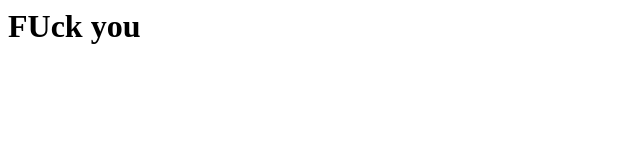
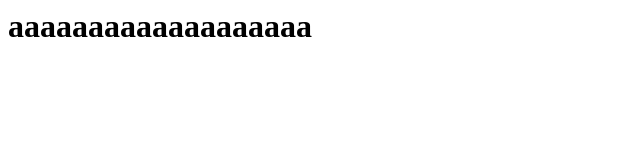
Before and after one commit to acacv/Evolucao-no-HTML5, a plain HTML site: page index.html in a window 1280 px wide. Shown: the whole page, without its empty margins (0-640 px from the left). Drawn offline with Linux system fonts and the light colour scheme.

Commit message:
Commit 2

```diff
--- a/index.html
+++ b/index.html
@@ -3,6 +3,6 @@
         <title>Carol :D</title>
     </head>
     <body>
-        <h1>FUck you</h1>
+        <h1>aaaaaaaaaaaaaaaaaaa</h1>
     </body>
 </html>
```
